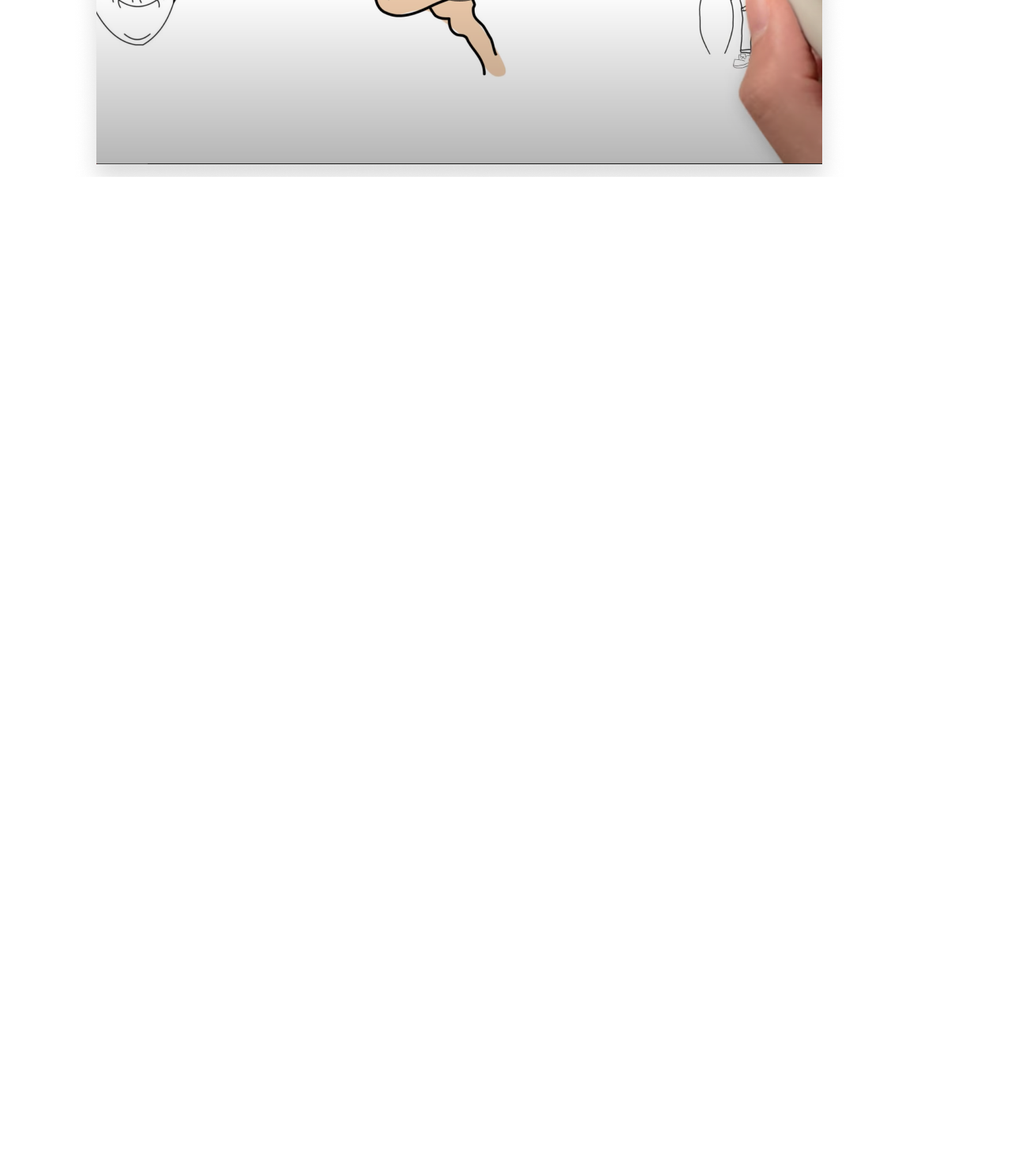
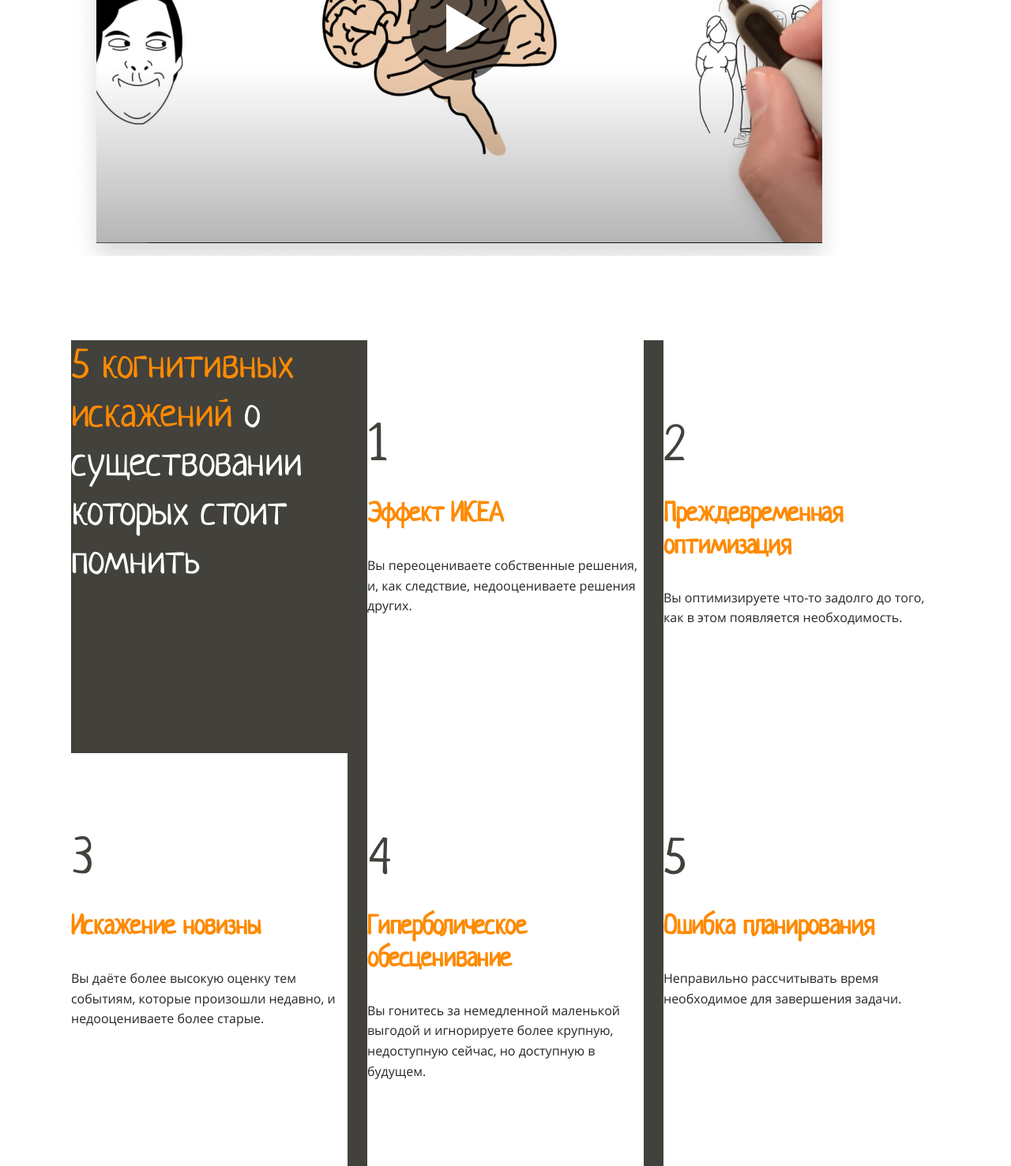
Before and after one commit to RedcandleVine/layout-designer-project-lvl1, a website: page src/index.html in a window 1280 px wide. Shown: the part 1420-2897 px from the top of the page at 79% size. Before the commit the page ends 1651 px from the top, so only its background shows below. Drawn offline with Linux system fonts and the light colour scheme; files whose address does not match are found by name.

Commit message:
added 2nd block

```diff
--- a/src/index.html
+++ b/src/index.html
@@ -29,13 +29,76 @@
         </div>
     </header>
     <main>
-        <div class="wrapper">
-            <div class="determination">
+        <div class="wrapper bg-white">
+            <div class="video-block">
                 <h2>Что же это такое, <span>когнитивные искажения?</span></h2>
                 <div class="simple-txt">Что такое когнитивные искажения. Petrovna Channel</div>
                 <img src="../src/images/Video.png">
             </div>
         </div>
+        <div class="wrapper bg-dark">
+            <div class="types-of-distortion">
+                <div class="types-title">
+                    5 когнитивных искажений <span>о существовании которых стоит помнить</span>
+                </div>
+                <div class="type-of-distortion bg-white">
+                    <div class="type-number">
+                        1
+                    </div>
+                    <div class="type-name">
+                        <h3>Эффект ИКЕА</h3>
+                    </div>
+                    <div class="type-text">
+                        Вы переоцениваете собственные решения, и, как следствие, недооцениваете решения других.
+                    </div>
+                </div>
+                <div class="type-of-distortion bg-white">
+                    <div class="type-number">
+                        2
+                    </div>
+                    <div class="type-name">
+                        <h3>Преждевременная оптимизация</h3>
+                    </div>
+                    <div class="type-text">
+                        Вы оптимизируете что-то задолго до того, как в этом появляется необходимость.
+                    </div>
+                </div>
+                <div class="type-of-distortion bg-white">
+                    <div class="type-number">
+                        3
+                    </div>
+                    <div class="type-name">
+                        <h3>Искажение новизны</h3>
+                    </div>
+                    <div class="type-text">
+                        Вы даёте более высокую оценку тем событиям, которые произошли недавно, и недооцениваете более старые.
+                    </div>
+                </div>
+                <div class="type-of-distortion bg-white">
+                    <div class="type-number">
+                        4
+                    </div>
+                    <div class="type-name">
+                        <h3>Гиперболическое обесценивание</h3>
+                    </div>
+                    <div class="type-text">
+                        Вы гонитесь за немедленной маленькой выгодой и игнорируете более крупную, недоступную сейчас, но доступную в будущем.
+                    </div>
+                </div>
+                <div class="type-of-distortion bg-white">
+                    <div class="type-number">
+                        5
+                    </div>
+                    <div class="type-name">
+                        <h3>Ошибка планирования</h3>
+                    </div>
+                    <div class="type-text">
+                        Неправильно рассчитывать время необходимое для завершения задачи.
+                    </div>
+                </div>
+            </div>
+        </div>
+
     </main>
     <footer>
 
--- a/src/styles/style.css
+++ b/src/styles/style.css
@@ -19,7 +19,7 @@
 }
 
 body {
-    font-family: "OpenSans-Bold", sans-serif;
+    font-family: "OpenSans", sans-serif;
     font-size: 16px;
     line-height: 1.6;
     color: #2A2626;
@@ -89,6 +89,53 @@ h1 span {
     margin-bottom: 40px;
 }
 
-.determination {
-    background: #FFFFFF;
+.bg-white {
+    background-color: #FFFFFF;
+    padding: 100px 0;
 }
+
+.bg-dark {
+        background-color: #42413C;
+}
+
+.types-of-distortion {
+    display: flex;
+    flex-direction: row;
+    justify-content: space-between;
+    flex-wrap: wrap;
+}
+
+.types-title {
+    background: transparent;
+}
+
+.types-title {
+    font-family: "NeuchaRegular", sans-serif;
+    font-size: 52px;
+    line-height: 62px;
+    color: #FE8A02;
+}
+
+.types-title > span {
+    color: #FFFFFF;
+}
+
+.type-number {
+    font-family: "NeuchaRegular", sans-serif;
+    font-size: 64px;
+    line-height: 1;
+    color: #42413C;
+}
+
+.type-name h3 {
+    font-family: "NeuchaRegular", sans-serif;
+    font-size: 34px;
+    line-height: 1.2;
+    color: #FE8A02;
+}
+
+.type-of-distortion,
+.types-title {
+    width: 350px;
+    height: 323px;
+}
```
